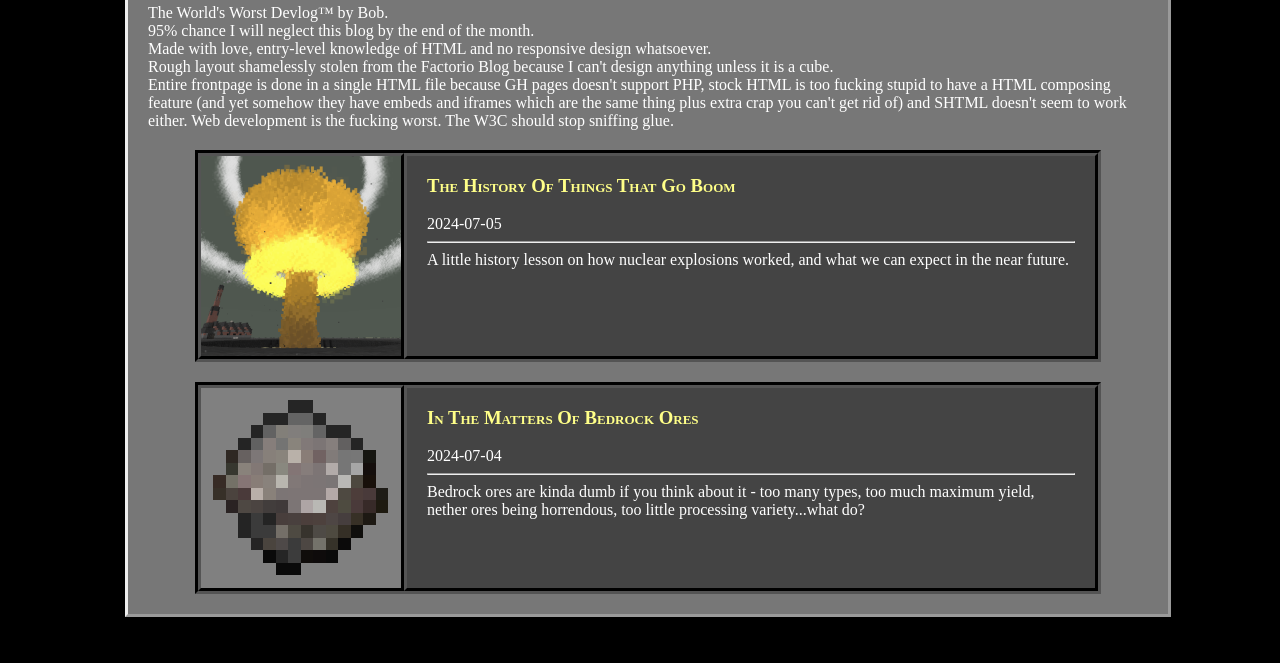
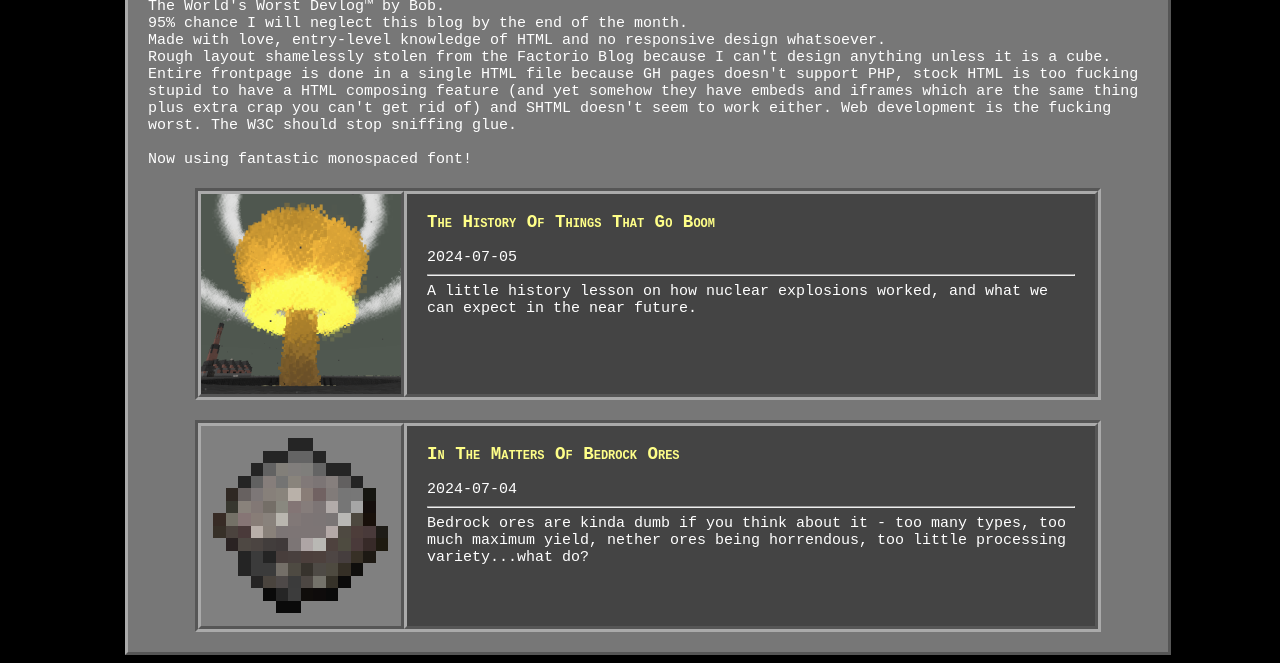
Before and after one commit to HbmMods/hbmmods.github.io, a plain HTML site: page index.html in a window 1280 px wide. Shown: the part 205-868 px from the top of the page. Before the commit the page ends 830 px from the top, so only its background shows below. Drawn offline with Linux system fonts and the light colour scheme.

Commit message:
monospace

```diff
--- a/common.css
+++ b/common.css
@@ -3,6 +3,8 @@ body {
 	height: 100%;
 	color: #FFF;
 	background-color: #000;
+    font-family: monospace;
+    font-size: 15px;
 }
 
 h1 {
@@ -30,6 +32,7 @@ a:hover {
 	padding: 20px;
 	background-color: #777;
 	border-style: outset;
+	border-color: #aaa;
 }
 
 .blog-panel {
@@ -40,7 +43,7 @@ a:hover {
 	color: #FFF;
 	background-color: #444;
 	border-style: inset;
-	border-color: #000;
+	border-color: #aaa;
 }
 
 .blog-image {
@@ -48,7 +51,7 @@ a:hover {
 	height: 200px;
 	float: left;
 	border-style: outset;
-	border-color: #000;
+	border-color: #aaa;
 }
 
 .blog-desc {
@@ -58,7 +61,7 @@ a:hover {
 	padding-top: 0px;
 	float: right;
 	border-style: outset;
-	border-color: #000;
+	border-color: #aaa;
 }
 
 .blog-entry {
@@ -67,5 +70,5 @@ a:hover {
 	background-color: #444;
 	margin: auto;
 	border-style: inset;
-	border-color: #000;
+	border-color: #aaa;
 }
--- a/index.html
+++ b/index.html
@@ -15,6 +15,8 @@
 	Made with love, entry-level knowledge of HTML and no responsive design whatsoever.<br>
 	Rough layout shamelessly stolen from the Factorio Blog because I can't design anything unless it is a cube.<br>
 	Entire frontpage is done in a single HTML file because GH pages doesn't support PHP, stock HTML is too fucking stupid to have a HTML composing feature (and yet somehow they have embeds and iframes which are the same thing plus extra crap you can't get rid of) and SHTML doesn't seem to work either. Web development is the fucking worst. The W3C should stop sniffing glue.<br>
+    <br>
+    Now using fantastic monospaced font!<br>
 
 	<div class="blog-panel"> <img src="img/20240705.png" class=blog-image />
 		<div class="blog-desc">
```
